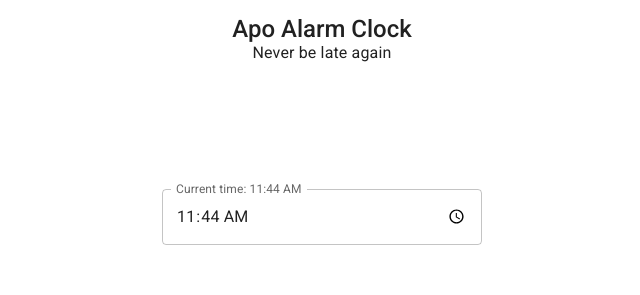
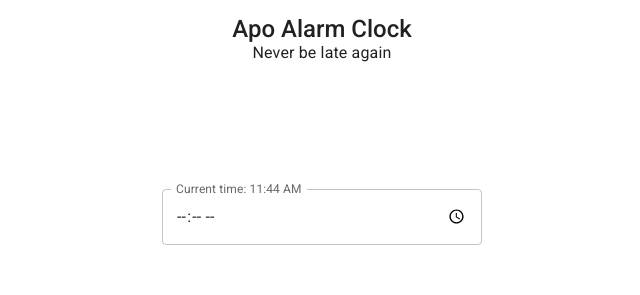
Before and after one commit to Yashmerino/apo-alarm-clock, a React (Create React App) app: page / in a window 1280 px wide. Shown: the top 295 px of the page, without its empty margins (318-958 px from the left). Built offline with nearby package versions, Linux system fonts and the light colour scheme.

Commit message:
Update component every second

```diff
--- a/src/app/App.js
+++ b/src/app/App.js
@@ -1,19 +1,19 @@
-import React, {useState} from "react";
+import React, { useState } from "react";
 import Header from "../components/Header/Header.jsx";
 import ClockContainer from "../components/Clock/ClockContainer.jsx";
 import Footer from "../components/Footer/Footer.jsx";
-import CssBaseline from '@mui/material/CssBaseline';
+import CssBaseline from "@mui/material/CssBaseline";
 import { ThemeProvider, createTheme } from "@mui/material/styles";
 
 const themeLight = createTheme({
   palette: {
-    mode: 'light',
+    mode: "light",
   },
 });
 
 const themeDark = createTheme({
   palette: {
-    mode: 'dark',
+    mode: "dark",
   },
 });
 
@@ -24,7 +24,7 @@ const App = (props) => {
     <ThemeProvider theme={light ? themeLight : themeDark}>
       <CssBaseline />
       <Header />
-      <ClockContainer setLight={() => setLight()} />
+      <ClockContainer setLight={setLight} light={light} />
       <Footer />
     </ThemeProvider>
   );
--- a/src/components/Clock/TimePicker.jsx
+++ b/src/components/Clock/TimePicker.jsx
@@ -1,4 +1,4 @@
-import React, { useState } from "react";
+import React, { useState, useEffect } from "react";
 import { TextField } from "@mui/material";
 
 const returnCurrentTime = (date) => {
@@ -18,13 +18,22 @@ const returnCurrentTime = (date) => {
 const TimePicker = (props) => {
   const [currentTime, setCurrentTime] = useState(returnCurrentTime(new Date()));
 
+  useEffect(() => {
+    const interval = setInterval(
+      () => setCurrentTime(returnCurrentTime(new Date())),
+      1000
+    );
+    return () => {
+      clearInterval(interval);
+    };
+  }, []);
+
   return (
     <>
       <TextField
         id="time"
         label={"Current time: " + currentTime}
         type="time"
-        defaultValue={new Date().getHours() + ":" + new Date().getMinutes()}
         InputLabelProps={{
           shrink: true,
         }}
@@ -32,6 +41,7 @@ const TimePicker = (props) => {
           step: 300,
         }}
         sx={{ width: "25%" }}
+        disabled={!props.light}
       />
     </>
   );
```
